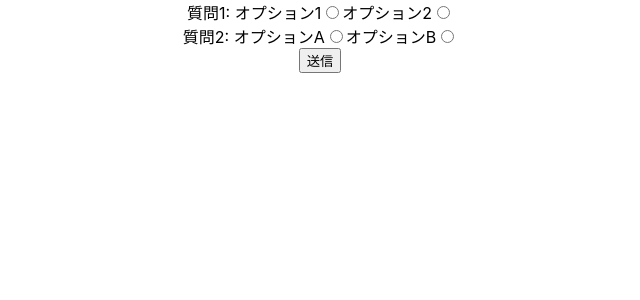
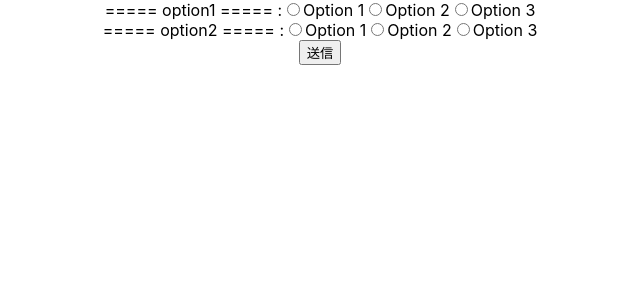
Before and after one commit to ASAP-BYAF/react-radio-button, a React (Create React App) app: page / in a window 1280 px wide. Shown: the top 300 px of the page, without its empty margins (320-960 px from the left). Built offline with nearby package versions, Linux system fonts and the light colour scheme.

Commit message:
新たに RadioButtonGroup.js を作成しました。
RadioButtonForm.js の各質問と選択肢の要素を
RadioButtonGroup.js で作成するようにしました。

```diff
--- a/src/RadioButtonForm.js
+++ b/src/RadioButtonForm.js
@@ -1,4 +1,5 @@
 import React, { useState } from "react";
+import RadioButtonGroup from "./RadioButtonGroup";
 
 function RadioButtonForm() {
   const [selectedOptions, setSelectedOptions] = useState({
@@ -21,52 +22,25 @@ function RadioButtonForm() {
     console.log("選択したオプション2:", selectedOptions.option2);
   };
 
+  const options = ["Option 1", "Option 2", "Option 3"];
+  // const [selectedOption, setSelectedOption] = useState("");
+  // const handleOptionChange2 = (event) => {
+  //   setSelectedOption(event.target.value);
+  // };
   return (
     <form onSubmit={handleSubmit}>
-      <div>
-        <label>
-          質問1: オプション1
-          <input
-            type="radio"
-            name="option1"
-            value="option1"
-            checked={selectedOptions.option1 === "option1"}
-            onChange={handleOptionChange}
-          />
-        </label>
-        <label>
-          オプション2
-          <input
-            type="radio"
-            name="option1"
-            value="option2"
-            checked={selectedOptions.option1 === "option2"}
-            onChange={handleOptionChange}
-          />
-        </label>
-      </div>
-      <div>
-        <label>
-          質問2: オプションA
-          <input
-            type="radio"
-            name="option2"
-            value="optionA"
-            checked={selectedOptions.option2 === "optionA"}
-            onChange={handleOptionChange}
-          />
-        </label>
-        <label>
-          オプションB
-          <input
-            type="radio"
-            name="option2"
-            value="optionB"
-            checked={selectedOptions.option2 === "optionB"}
-            onChange={handleOptionChange}
-          />
-        </label>
-      </div>
+      <RadioButtonGroup
+        questionName="option1"
+        options={options}
+        selectedOption={selectedOptions}
+        onChange={handleOptionChange}
+      />
+      <RadioButtonGroup
+        questionName="option2"
+        options={options}
+        selectedOption={selectedOptions}
+        onChange={handleOptionChange}
+      />
       <button type="submit">送信</button>
     </form>
   );
--- /dev/null
+++ b/src/RadioButtonGroup.js
@@ -0,0 +1,26 @@
+const RadioButtonGroup = ({
+  questionName,
+  options,
+  selectedOption,
+  onChange,
+}) => {
+  return (
+    <div>
+      ===== {questionName} ===== :
+      {options.map((option) => (
+        <label key={option}>
+          <input
+            type="radio"
+            name={questionName}
+            value={option}
+            checked={selectedOption[questionName] === option}
+            onChange={onChange}
+          />
+          {option}
+        </label>
+      ))}
+    </div>
+  );
+};
+
+export default RadioButtonGroup;
```
